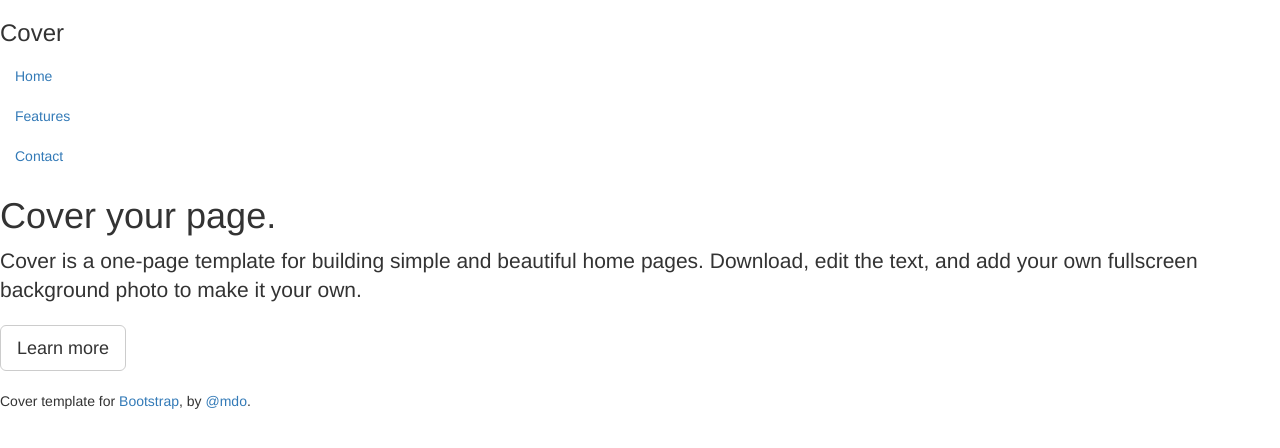
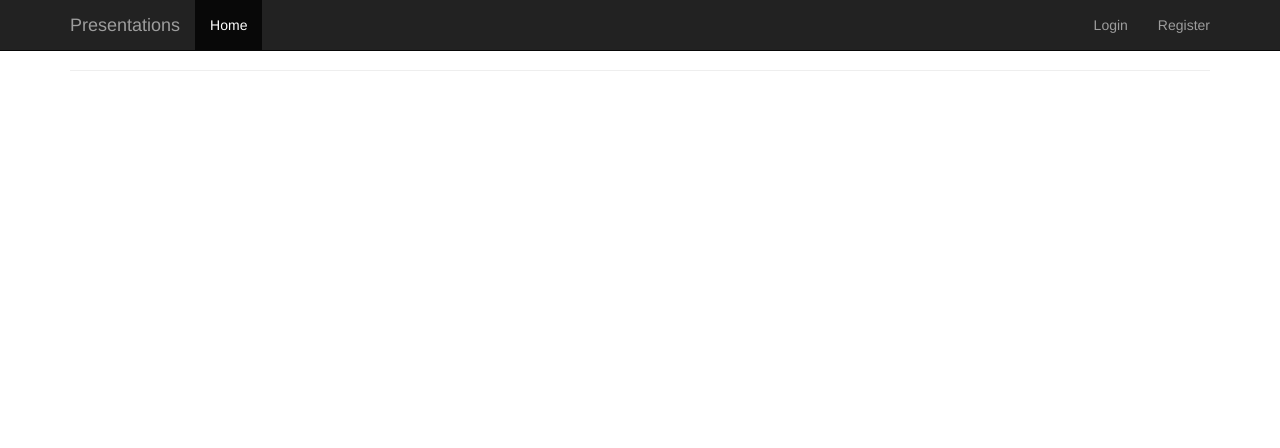
Before and after one commit to masonsbro/presentations, a Django app: page / in a window 1280 px wide. Shown: the top 448 px of the page. Run offline with Django 3.2, Linux system fonts and the light colour scheme; some libraries are stand-ins or nearby versions.

Commit message:
Begin work on theme and site

```diff
--- a/presentationsapp/urls.py
+++ b/presentationsapp/urls.py
@@ -4,5 +4,6 @@ from presentationsapp import views
 
 urlpatterns = patterns('',
 	#url(r'^(?P<course_id>[0-9]+)/$', views.courseDetails),
+	url(r'^login/$', views.login),
 	url(r'^$', views.index),
 )
--- a/presentationsapp/views.py
+++ b/presentationsapp/views.py
@@ -4,3 +4,6 @@ from django.shortcuts import render
 
 def index(req):
 	return render(req, "landing.html", {})
+
+def login(req):
+	return render(req, "login.html", {})
--- a/template/landing.html
+++ b/template/landing.html
@@ -1,72 +1,4 @@
-<!DOCTYPE html>
-{% load staticfiles %}
-<html lang="en">
-  <head>
-    <meta charset="utf-8">
-    <meta http-equiv="X-UA-Compatible" content="IE=edge">
-    <meta name="viewport" content="width=device-width, initial-scale=1">
-    <meta name="description" content="">
-    <meta name="author" content="">
-    <link rel="icon" href="{% static "favicon.ico" %}">
+{% extends "parent.html" %}
 
-    <title>Cover Template for Bootstrap</title>
-
-    <!-- Bootstrap core CSS -->
-    <link href="{% static "bootstrap/css/bootstrap.min.css" %}" rel="stylesheet">
-
-    <!-- Custom styles for this template -->
-    <link href="{% static "bootstrap/css/cover.css" %}" rel="stylesheet">
-
-    <!-- IE10 viewport hack for Surface/desktop Windows 8 bug -->
-    <script src="{% static "bootstrap/js/ie10-viewport-bug-workaround.js" %}"></script>
-
-    <!-- HTML5 shim and Respond.js IE8 support of HTML5 elements and media queries -->
-    <!--[if lt IE 9]>
-      <script src="https://oss.maxcdn.com/html5shiv/3.7.2/html5shiv.min.js"></script>
-      <script src="https://oss.maxcdn.com/respond/1.4.2/respond.min.js"></script>
-    <![endif]-->
-  </head>
-
-  <body>
-
-    <div class="site-wrapper">
-
-      <div class="site-wrapper-inner">
-
-        <div class="cover-container">
-
-          <div class="masthead clearfix">
-            <div class="inner">
-              <h3 class="masthead-brand">Cover</h3>
-              <ul class="nav masthead-nav">
-                <li class="active"><a href="#">Home</a></li>
-                <li><a href="#">Features</a></li>
-                <li><a href="#">Contact</a></li>
-              </ul>
-            </div>
-          </div>
-
-          <div class="inner cover">
-            <h1 class="cover-heading">Cover your page.</h1>
-            <p class="lead">Cover is a one-page template for building simple and beautiful home pages. Download, edit the text, and add your own fullscreen background photo to make it your own.</p>
-            <p class="lead">
-              <a href="#" class="btn btn-lg btn-default">Learn more</a>
-            </p>
-          </div>
-
-          <div class="mastfoot">
-            <div class="inner">
-              <p>Cover template for <a href="http://getbootstrap.com">Bootstrap</a>, by <a href="https://twitter.com/mdo">@mdo</a>.</p>
-            </div>
-          </div>
-
-        </div>
-
-      </div>
-
-    </div>
-    <script src="https://ajax.googleapis.com/ajax/libs/jquery/2.1.1/jquery.min.js"></script>
-    <script src="{% static "bootstrap/js/bootstrap.min.js" %}"></script>
-    <script src="{% static "bootstrap/js/docs.min.js" %}"></script>
-  </body>
-</html>
+{% block title %}Home{% endblock %}
+{% block home_active %}class="active"{% endblock %}
--- /dev/null
+++ b/template/parent.html
@@ -0,0 +1,61 @@
+<!DOCTYPE html>
+{% load staticfiles %}
+<html lang="en">
+	<head>
+		<meta charset="utf-8">
+		<meta http-equiv="X-UA-Compatible" content="IE=edge">
+		<meta name="viewport" content="width=device-width, initial-scale=1">
+		<meta name="description" content="Give presentations to groups around the world.">
+		<meta name="author" content="Ethan Arnold">
+		<link rel="icon" href="{% static "icon/favicon.ico" %}">
+
+		<title>{% block title %}{% endblock %} | Presentations</title>
+
+		<link href="{% static "css/darkly/bootstrap.min.css" %}" rel="stylesheet">
+		<link href="{% static "css/style.css" %}" rel="stylesheet">
+
+		<!-- HTML5 shim and Respond.js IE8 support of HTML5 elements and media queries -->
+		<!--[if lt IE 9]>
+			<script src="https://oss.maxcdn.com/html5shiv/3.7.2/html5shiv.min.js"></script>
+			<script src="https://oss.maxcdn.com/respond/1.4.2/respond.min.js"></script>
+		<![endif]-->
+	</head>
+
+	<body>
+
+		<div class="navbar navbar-inverse navbar-fixed-top" role="navigation">
+			<div class="container">
+				<div class="navbar-header">
+					<button type="button" class="navbar-toggle" data-toggle="collapse" data-target=".navbar-collapse">
+						<span class="sr-only">Toggle navigation</span>
+						<span class="icon-bar"></span>
+						<span class="icon-bar"></span>
+						<span class="icon-bar"></span>
+					</button>
+					<a class="navbar-brand" href="/">Presentations</a>
+				</div>
+				<div class="collapse navbar-collapse">
+					<ul class="nav navbar-nav">
+						<li {% block home_active %}{% endblock %}><a href="/">Home</a></li>
+					</ul>
+					<ul class="nav navbar-nav navbar-right">
+						<li {% block login_active %}{% endblock %}><a href="/login/">Login</a></li>
+						<li {% block register_active %}{% endblock %}><a href="/register/">Register</a></li>
+					</ul>
+				</div>
+			</div>
+		</div>
+
+		<div class="container">
+			<div class="page-header">
+				{% block page_header %}{% endblock %}
+				<hr>
+			</div>
+			{% block content %}{% endblock %}
+		</div>
+
+		<script src="https://ajax.googleapis.com/ajax/libs/jquery/2.1.1/jquery.min.js"></script>
+		<script src="{% static "bootstrap/js/bootstrap.min.js" %}"></script>
+
+	</body>
+</html>
```
Also changed, not shown: template/login.html (added, +27 -0 lines).
